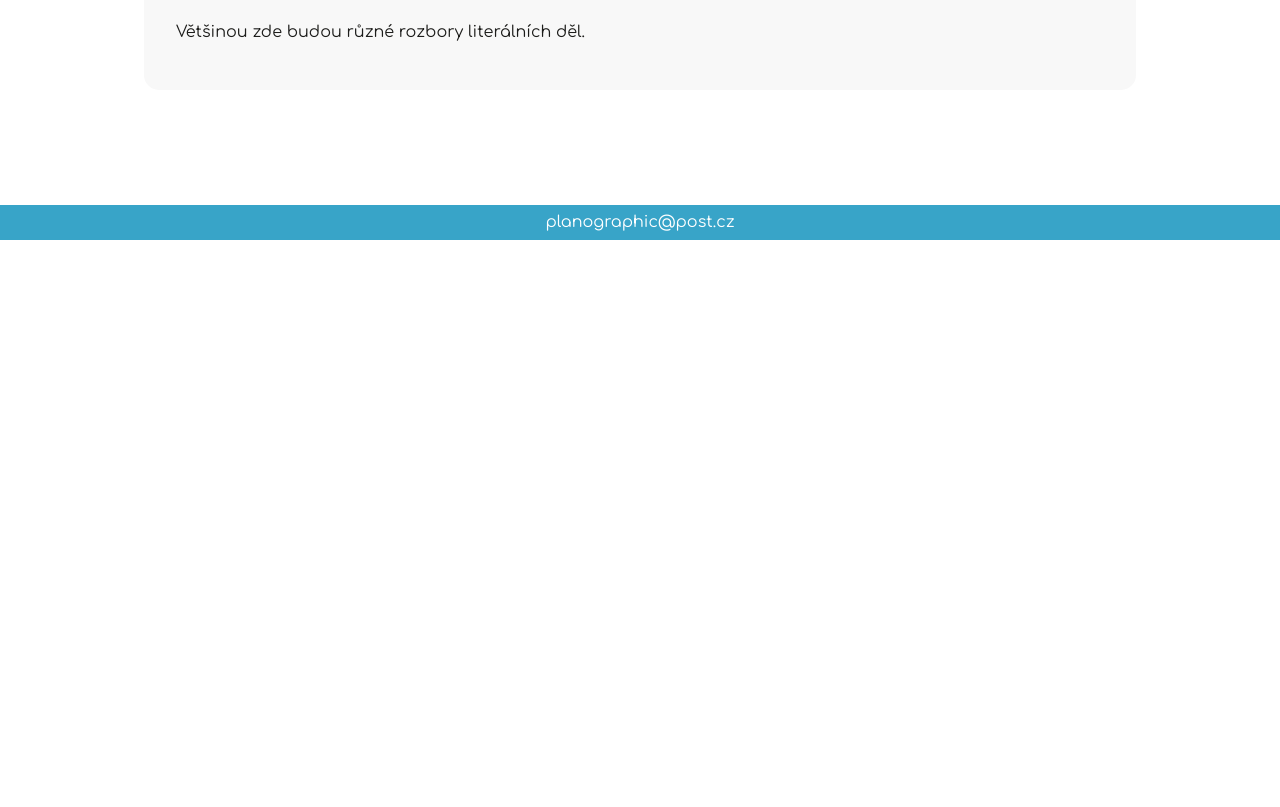
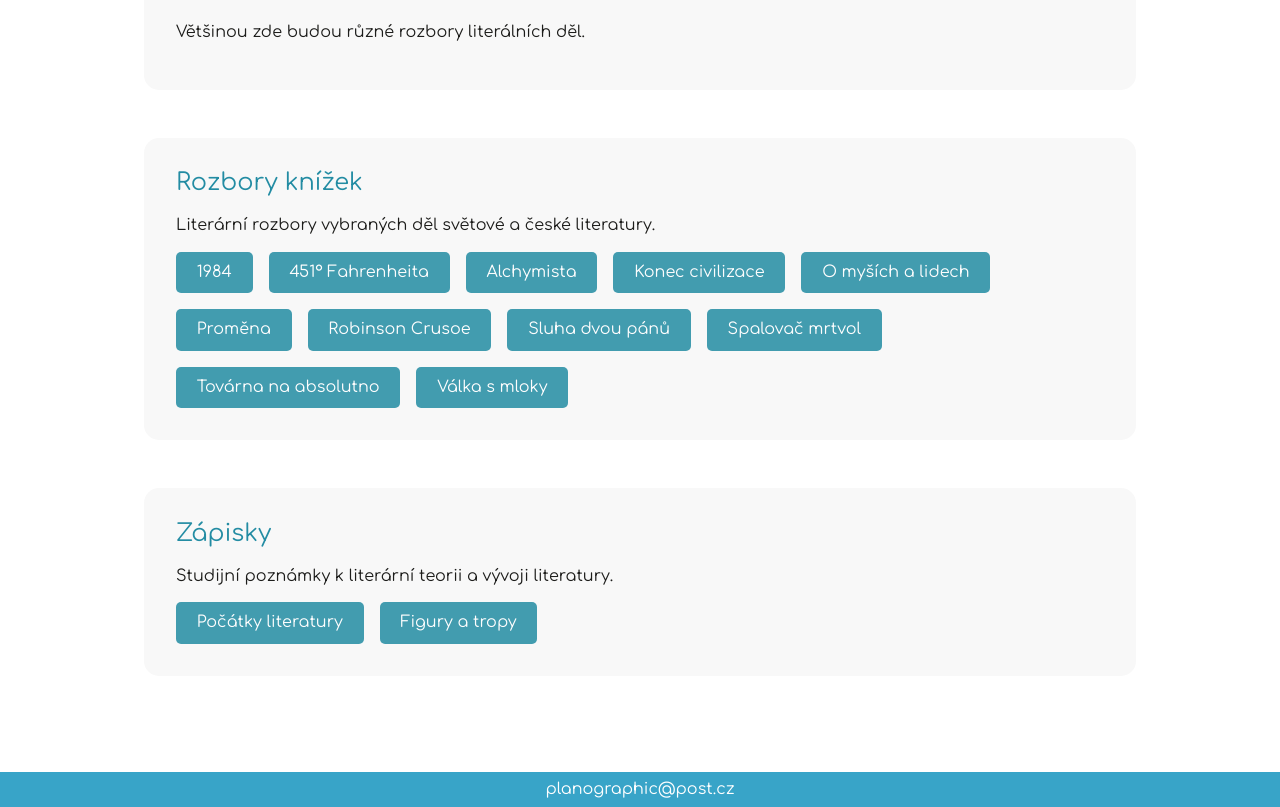
Before and after one commit to dxzfvzs/planographic_web, a React (Create React App) app: page /#/czech in a window 1280 px wide. Shown: the part 560-1367 px from the top of the page. Before the commit the page ends 800 px from the top, so only its background shows below. Built offline with nearby package versions, Linux system fonts and the light colour scheme.

Commit message:
feat: added czech content

```diff
--- a/src/content/content.tsx
+++ b/src/content/content.tsx
@@ -3,6 +3,7 @@ import { polygraphyContent } from "./polygraphy-content";
 import { technologyContent } from "./technology-content";
 import { materialsContent } from "./materials-content";
 import { englishContent } from "./english-content";
+import { czechContent } from "./czech-content";
 
 export interface Article {
   name: string;
@@ -18,5 +19,9 @@ export interface ContentSection {
 
 
 export const ContentMap: Readonly<Record<Subject, ContentSection[]>> = {
-  Czech: [], English: englishContent, Materials: materialsContent, Polygraphy: polygraphyContent, Technology: technologyContent
+  Czech: czechContent,
+  English: englishContent,
+  Materials: materialsContent,
+  Polygraphy: polygraphyContent,
+  Technology: technologyContent
 }
--- /dev/null
+++ b/src/content/czech-content.ts
@@ -0,0 +1,31 @@
+import type { ContentSection } from "./content";
+
+export const czechContent: ContentSection[] = [
+  {
+    section: "Rozbory knížek",
+    sectionSlug: "rozbory",
+    intro: `Literární rozbory vybraných děl světové a české literatury.`,
+    articles: [
+      { name: "1984", url: "1984" },
+      { name: "451° Fahrenheita", url: "451-fahrenheita" },
+      { name: "Alchymista", url: "alchymista" },
+      { name: "Konec civilizace", url: "konec-civilizace" },
+      { name: "O myších a lidech", url: "o-mysich-a-lidech" },
+      { name: "Proměna", url: "promena" },
+      { name: "Robinson Crusoe", url: "robinson-crusoe" },
+      { name: "Sluha dvou pánů", url: "sluha-dvou-panu" },
+      { name: "Spalovač mrtvol", url: "spalovac-mrtvol" },
+      { name: "Továrna na absolutno", url: "tovarna-na-absolutno" },
+      { name: "Válka s mloky", url: "valka-s-mloky" }
+    ]
+  },
+  {
+    section: "Zápisky",
+    sectionSlug: "zapisky",
+    intro: `Studijní poznámky k literární teorii a vývoji literatury.`,
+    articles: [
+      { name: "Počátky literatury", url: "pocatky-literatury" },
+      { name: "Figury a tropy", url: "figury-a-tropy" }
+    ]
+  }
+];
```
